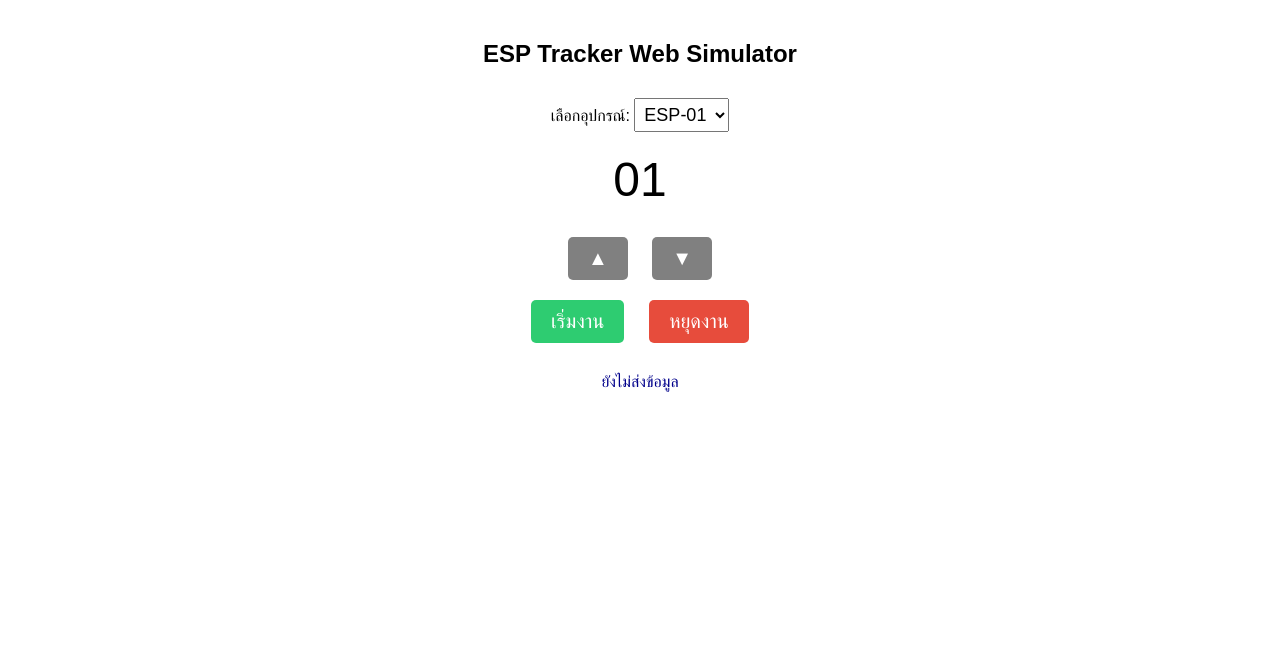
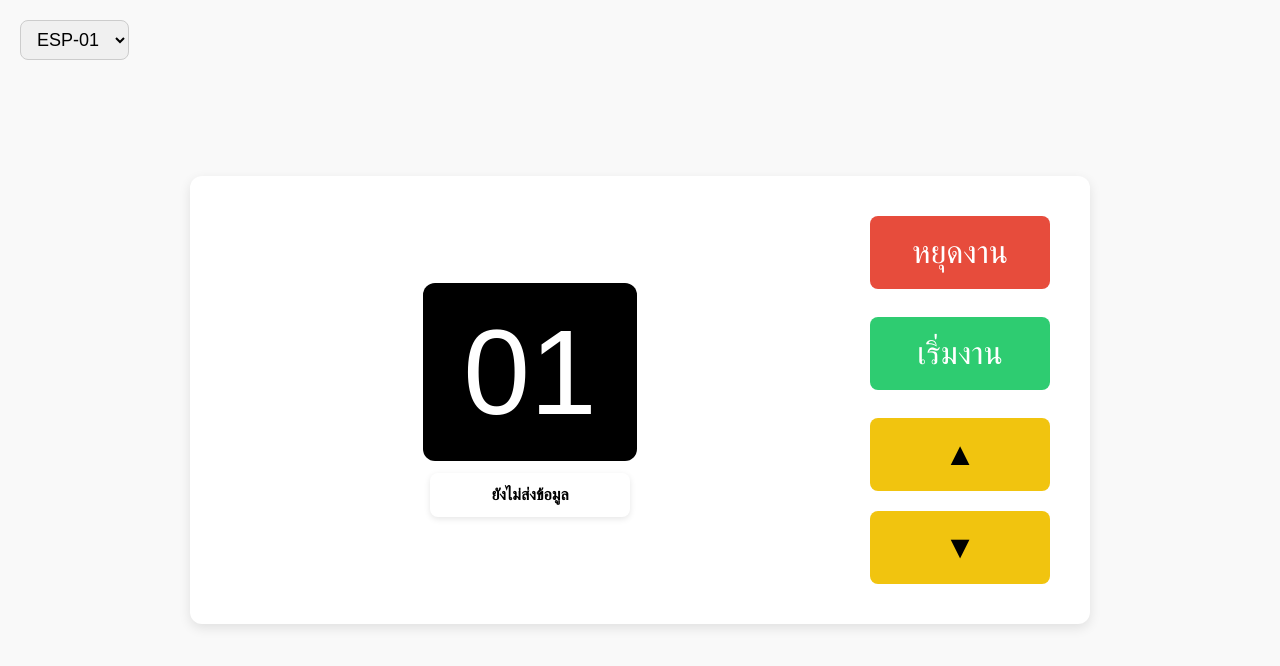
Before and after one commit to iTjitdhana/esp-tracker-web, a plain HTML site: page index.html in a window 1280 px wide. Drawn offline with Linux system fonts and the light colour scheme.

Commit message:
อัปเดตไฟล์ UI ใหม่

```diff
--- a/index.html
+++ b/index.html
@@ -2,83 +2,62 @@
 <html lang="th">
 <head>
   <meta charset="UTF-8" />
-  <title>ESP-Tracker Web Simulator</title>
-  <style>
-    body {
-      font-family: sans-serif;
-      text-align: center;
-      margin-top: 40px;
-    }
-    .number-display {
-      font-size: 48px;
-      margin: 20px;
-    }
-    .btn {
-      font-size: 20px;
-      padding: 10px 20px;
-      margin: 10px;
-      border: none;
-      border-radius: 5px;
-      color: white;
-      cursor: pointer;
-    }
-    .btn-green { background-color: #2ecc71; }
-    .btn-red { background-color: #e74c3c; }
-    .btn-gray { background-color: gray; }
-
-    select {
-      font-size: 18px;
-      padding: 5px;
-      margin-top: 10px;
-    }
-
-    #status-log {
-      margin-top: 20px;
-      font-size: 16px;
-      color: darkblue;
-    }
-  </style>
+  <title>ESP Tracker Horizontal UI</title>
+  <meta name="viewport" content="width=device-width, initial-scale=1.0" />
+  <link rel="stylesheet" href="style.css" />
 </head>
 <body>
-  <h2>ESP Tracker Web Simulator</h2>
-
-  <label for="device-select">เลือกอุปกรณ์:</label>
-  <select id="device-select">
-    <option value="ESP-01">ESP-01</option>
-    <option value="ESP-02">ESP-02</option>
-    <option value="ESP-03">ESP-03</option>
-    <option value="ESP-04">ESP-04</option>
-    <option value="ESP-05">ESP-05</option>
-    <option value="ESP-06">ESP-06</option>
-    <option value="ESP-07">ESP-07</option>
-    <option value="ESP-08">ESP-08</option>
-    <option value="ESP-09">ESP-09</option>
-    <option value="ESP-10">ESP-10</option>
-    <option value="ESP-11">ESP-11</option>
-    <option value="ESP-12">ESP-12</option>
-    <option value="ESP-13">ESP-13</option>
-    <option value="ESP-14">ESP-14</option>
-    <option value="ESP-01" selected>ESP-01</option>
-  </select>
-
-  <div class="number-display" id="num-display">01</div>
-
-  <div>
-    <button class="btn btn-gray" onclick="changeNumber(1)">▲</button>
-    <button class="btn btn-gray" onclick="changeNumber(-1)">▼</button>
+  <div class="dropdown-wrapper">
+    <select id="device-select" onchange="updateFromDropdown()">
+      <option value="01">ESP-01</option>
+      <option value="02">ESP-02</option>
+      <option value="03">ESP-03</option>
+      <option value="04">ESP-04</option>
+      <option value="05">ESP-05</option>
+      <option value="06">ESP-06</option>
+      <option value="07">ESP-07</option>
+      <option value="08">ESP-08</option>
+      <option value="09">ESP-09</option>
+      <option value="10">ESP-10</option>
+    </select>
   </div>
 
-  <div>
-    <button class="btn btn-green" onclick="sendToSheet(true)">เริ่มงาน</button>
-    <button class="btn btn-red" onclick="sendToSheet(false)">หยุดงาน</button>
+  <div class="container">
+    <div class="display-section">
+      <div class="number-display" id="num-display">01</div>
+      <div class="process-name" id="process-name">1 | เตรียมอุปกรณ์</div>
+      <div class="status-log" id="status-log">ยังไม่ส่งข้อมูล</div>
+    </div>
+
+    <div class="controls">
+      <button class="btn btn-red" onclick="sendToSheet(false)">หยุดงาน</button>
+      <button class="btn btn-green" onclick="sendToSheet(true)">เริ่มงาน</button>
+      <div class="btn-select-wrap">
+        <button class="btn btn-yellow" onclick="changeNumber(1)">▲</button>
+        <button class="btn btn-yellow" onclick="changeNumber(-1)">▼</button>
+      </div>
+    </div>
   </div>
-
-  <div id="status-log">ยังไม่ส่งข้อมูล</div>
 
   <script>
     const scriptURL = "https://script.google.com/macros/s/AKfycbz_Vn_RziszH9dGYyqhi9mfBVdPnKXFTU_MK8TyEaTuG-o4i-m064CnKiNC6VPv8lDs/exec";
     const sheetName = "Data";
     let number = 1;
+
+    const processMap = {
+      1: "เตรียมอุปกรณ์",
+      2: "ชั่งน้ำ ใส่เครื่องปรุง ใส่ซี่โครง รอบที่ 1",
+      3: "ตุ๋น 30 นาที, ล้างหม้อ, แพ็ค รอบที่ 1",
+      4: "ชั่งน้ำ ใส่เครื่องปรุง ใส่ซี่โครง รอบที่ 2",
+      5: "ตุ๋น 30 นาที, ล้างหม้อ, แพ็ค รอบที่ 2",
+      6: "ชั่งน้ำ ใส่เครื่องปรุง ใส่ซี่โครง รอบที่ 3",
+      7: "ตุ๋น 30 นาที, ล้างหม้อ, แพ็ค รอบที่ 3",
+      8: "ชั่งน้ำ ใส่เครื่องปรุง ใส่ซี่โครง รอบที่ 4",
+      9: "ตุ๋น 30 นาที, ล้างหม้อ, แพ็ค รอบที่ 4",
+      10:"ชั่งน้ำ ใส่เครื่องปรุง ใส่ซี่โครง รอบที่ 5",
+      11:"ตุ๋น 30 นาที, ล้างหม้อ, แพ็ค รอบที่ 5",
+      12:"ล้างอุปกรณ์"
+    };
 
     function changeNumber(step) {
       number += step;
@@ -89,6 +68,19 @@
 
     function updateDisplay() {
       document.getElementById("num-display").textContent = number.toString().padStart(2, '0');
+      const selectedDevice = document.getElementById("device-select").value;
+      const processName = document.getElementById("process-name");
+
+      if (selectedDevice === "10") {
+        processName.style.display = "block";
+        processName.textContent = `${number} | ${processMap[number] || ""}`;
+      } else {
+        processName.style.display = "none";
+      }
+    }
+
+    function updateFromDropdown() {
+      updateDisplay();
     }
 
     function getCurrentTime() {
@@ -97,20 +89,23 @@
     }
 
     function sendToSheet(isStart) {
-      const deviceId = document.getElementById('device-select').value;
+      const deviceId = `ESP-${document.getElementById("device-select").value}`;
       const timestamp = getCurrentTime();
       const url = `${scriptURL}?number=${number}&timestamp=${timestamp}&sheetName=${sheetName}&deviceId=${deviceId}`;
 
-      document.getElementById("status-log").textContent = `กำลังส่ง (${isStart ? "เริ่มงาน" : "หยุดงาน"})...`;
+      const statusLog = document.getElementById("status-log");
+      statusLog.className = "status-log";
+      statusLog.textContent = `กำลังส่ง (${isStart ? "เริ่มงาน" : "หยุดงาน"})...`;
 
       fetch(url)
         .then(res => res.text())
         .then(text => {
-          document.getElementById("status-log").textContent =
-            `${deviceId}: ส่งข้อมูลสำเร็จ (${number}) เวลา ${timestamp}`;
+          statusLog.classList.add(isStart ? "status-success" : "status-fail");
+          statusLog.textContent = isStart ? "Start สำเร็จแล้ว" : "Stop สำเร็จแล้ว";
         })
         .catch(err => {
-          document.getElementById("status-log").textContent = "❌ เกิดข้อผิดพลาดในการส่งข้อมูล";
+          statusLog.className = "status-log status-fail";
+          statusLog.textContent = "❌ เกิดข้อผิดพลาดในการส่งข้อมูล";
           console.error(err);
         });
     }
--- /dev/null
+++ b/style.css
@@ -0,0 +1,149 @@
+/* style.css */
+* {
+  box-sizing: border-box;
+}
+
+body {
+  font-family: sans-serif;
+  display: flex;
+  justify-content: center;
+  align-items: center;
+  height: 100vh;
+  margin: 0;
+  background-color: #f9f9f9;
+  padding: 20px;
+}
+
+.container {
+  display: flex;
+  flex-direction: row;
+  background: white;
+  border-radius: 12px;
+  box-shadow: 0 4px 12px rgba(0, 0, 0, 0.1);
+  padding: 40px;
+  gap: 40px;
+  width: 100%;
+  max-width: 900px;
+}
+
+.dropdown-wrapper {
+  position: absolute;
+  top: 20px;
+  left: 20px;
+}
+
+#device-select {
+  font-size: 18px;
+  padding: 8px 12px;
+  border-radius: 8px;
+  border: 1px solid #ccc;
+  background-color: #f0f0f0;
+}
+
+.display-section {
+  flex: 1;
+  display: flex;
+  flex-direction: column;
+  justify-content: center;
+  text-align: center;
+}
+
+.number-display,
+.status-log,
+.process-name {
+  align-self: center;
+}
+
+.number-display {
+  font-size: 120px;
+  background-color: black;
+  color: white;
+  padding: 20px 40px;
+  border-radius: 12px;
+}
+
+.process-name {
+  font-size: 28px;
+  margin-top: 10px;
+  font-weight: 600;
+}
+
+.status-log {
+  padding: 12px 16px;
+  border-radius: 8px;
+  margin-top: 12px;
+  min-width: 200px;
+  font-weight: bold;
+  box-shadow: 0 2px 6px rgba(0, 0, 0, 0.1);
+  border: 1px solid transparent;
+}
+
+.status-success {
+  background-color: #d4f5dc;
+  color: #0b3d1c;
+  border-color: #a0e2b3;
+}
+
+.status-fail {
+  background-color: #e74c3c;
+  color: white;
+  border-color: #c0392b;
+}
+
+.controls {
+  display: flex;
+  flex-direction: column;
+  gap: 28px;
+  flex-shrink: 0;
+}
+
+.btn {
+  font-size: 32px;
+  padding: 18px 24px;
+  border: none;
+  border-radius: 8px;
+  color: white;
+  cursor: pointer;
+  min-width: 180px;
+  width: 100%;
+}
+
+.btn-red {
+  background-color: #e74c3c;
+}
+
+.btn-green {
+  background-color: #2ecc71;
+}
+
+.btn-yellow {
+  background-color: #f1c40f;
+  color: black;
+}
+
+.btn-select-wrap {
+  display: flex;
+  flex-direction: column;
+  gap: 20px;
+}
+
+@media (max-width: 600px) {
+  .container {
+    flex-direction: column;
+    align-items: center;
+    padding: 20px;
+  }
+
+  .btn {
+    font-size: 20px;
+    padding: 12px;
+  }
+
+  .number-display {
+    font-size: 72px;
+  }
+
+  .process-name {
+    font-size: 22px;
+  }
+}
```
